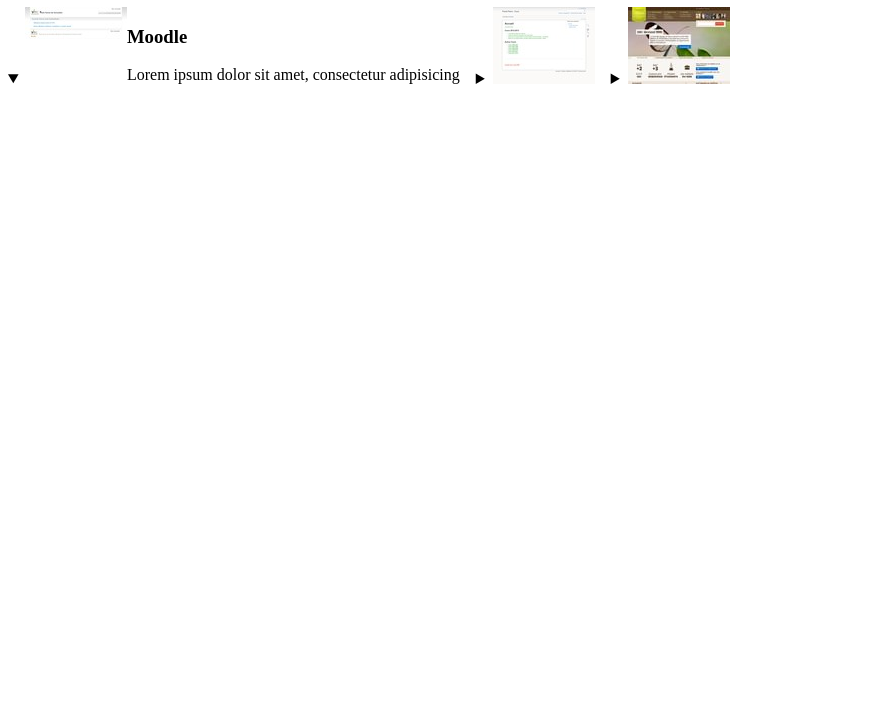
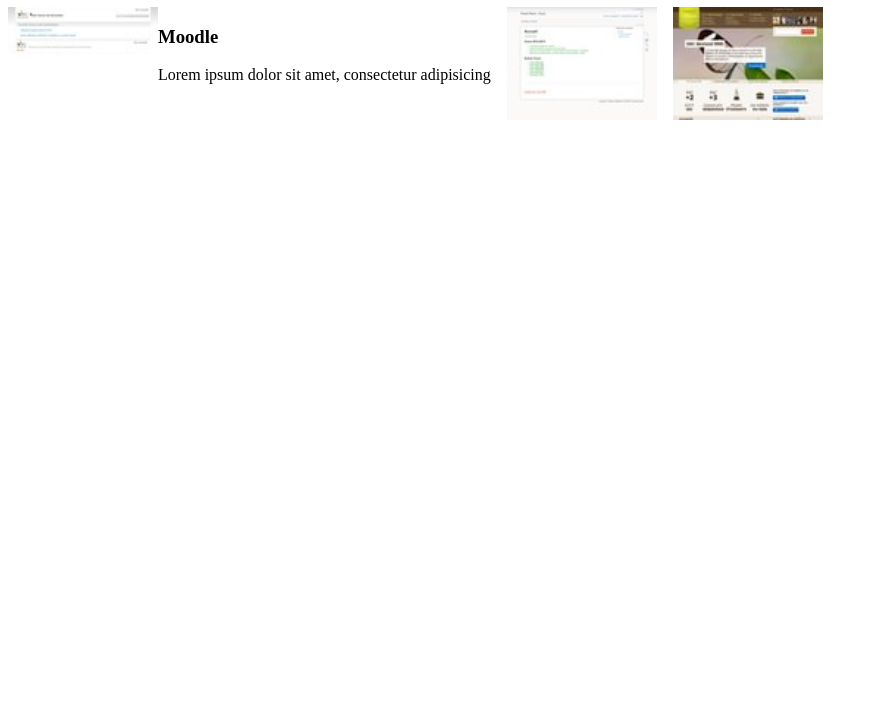
Before and after one commit to MMI-NFC-2026/sae105-r112-tp4-coulon-eloi, a plain HTML site: page index.html in a window 1280 px wide. Shown: the part 73-800 px from the top of the page, without its empty margins (0-878 px from the left). Drawn offline with Linux system fonts and the light colour scheme.

Commit message:
vignette sans marqueur

```diff
--- a/src/css/components/accordeon.css
+++ b/src/css/components/accordeon.css
@@ -7,3 +7,19 @@
 details{
     display: flex;
 }
+
+summary {
+    flex:none ;
+    list-style: none;
+    cursor: pointer;
+}
+
+sumarry::-webkit-details-marker {
+    display: none;
+}
+
+summary img{
+    display: block;
+    width: 150px;
+    height: auto;
+}
```
